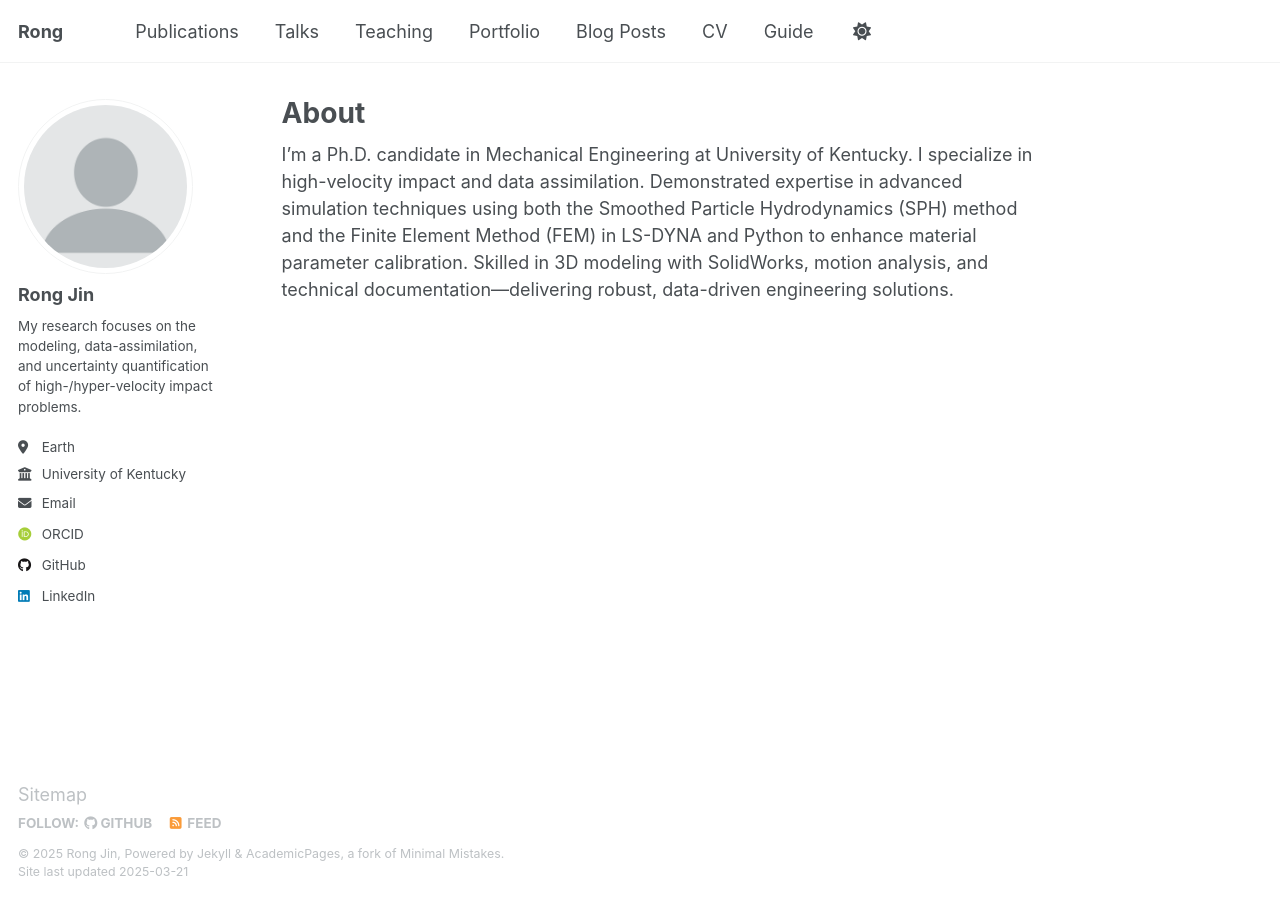
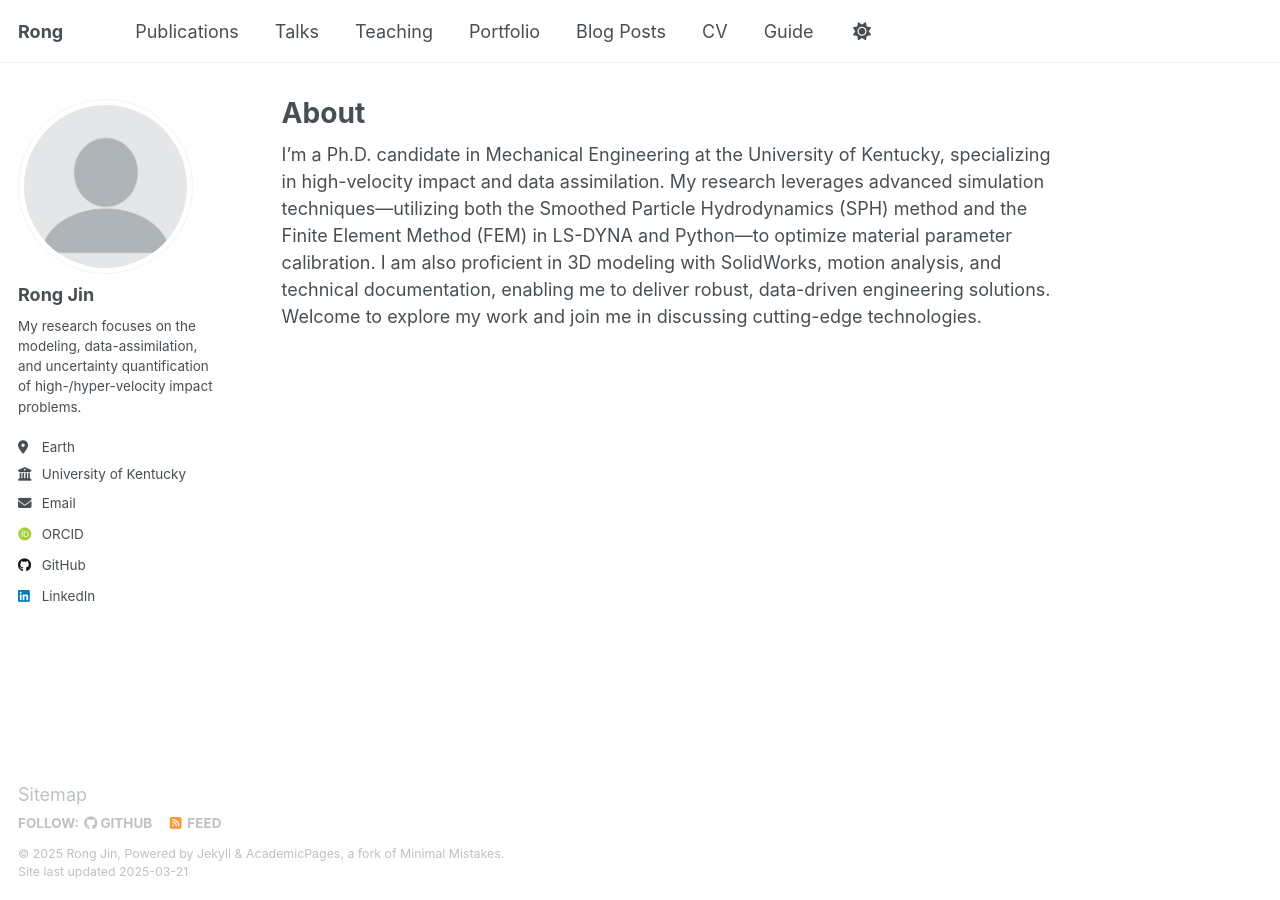
Before and after one commit to rong-jin/rong-jin.github.io, a Jekyll site: the page built from _pages/about.md, in a window 1280 px wide. Built offline with Jekyll 4.4.1, drawn with Linux system fonts in a browser that asks for light colours; some web fonts are replaced.

Commit message:
Update about.md

```diff
--- a/_pages/about.md
+++ b/_pages/about.md
@@ -7,7 +7,7 @@ redirect_from:
   - /about.html
 ---
 
-I'm a Ph.D. candidate in Mechanical Engineering at University of Kentucky. I specialize in high-velocity impact and data assimilation. Demonstrated expertise in advanced simulation techniques using both the Smoothed Particle Hydrodynamics (SPH) method and the Finite Element Method (FEM) in LS-DYNA and Python to enhance material parameter calibration. Skilled in 3D modeling with SolidWorks, motion analysis, and technical documentation—delivering robust, data-driven engineering solutions.
+I'm a Ph.D. candidate in Mechanical Engineering at the University of Kentucky, specializing in high-velocity impact and data assimilation. My research leverages advanced simulation techniques—utilizing both the Smoothed Particle Hydrodynamics (SPH) method and the Finite Element Method (FEM) in LS-DYNA and Python—to optimize material parameter calibration. I am also proficient in 3D modeling with SolidWorks, motion analysis, and technical documentation, enabling me to deliver robust, data-driven engineering solutions. Welcome to explore my work and join me in discussing cutting-edge technologies.
 
 <!--A data-driven personal website
 ======
```
